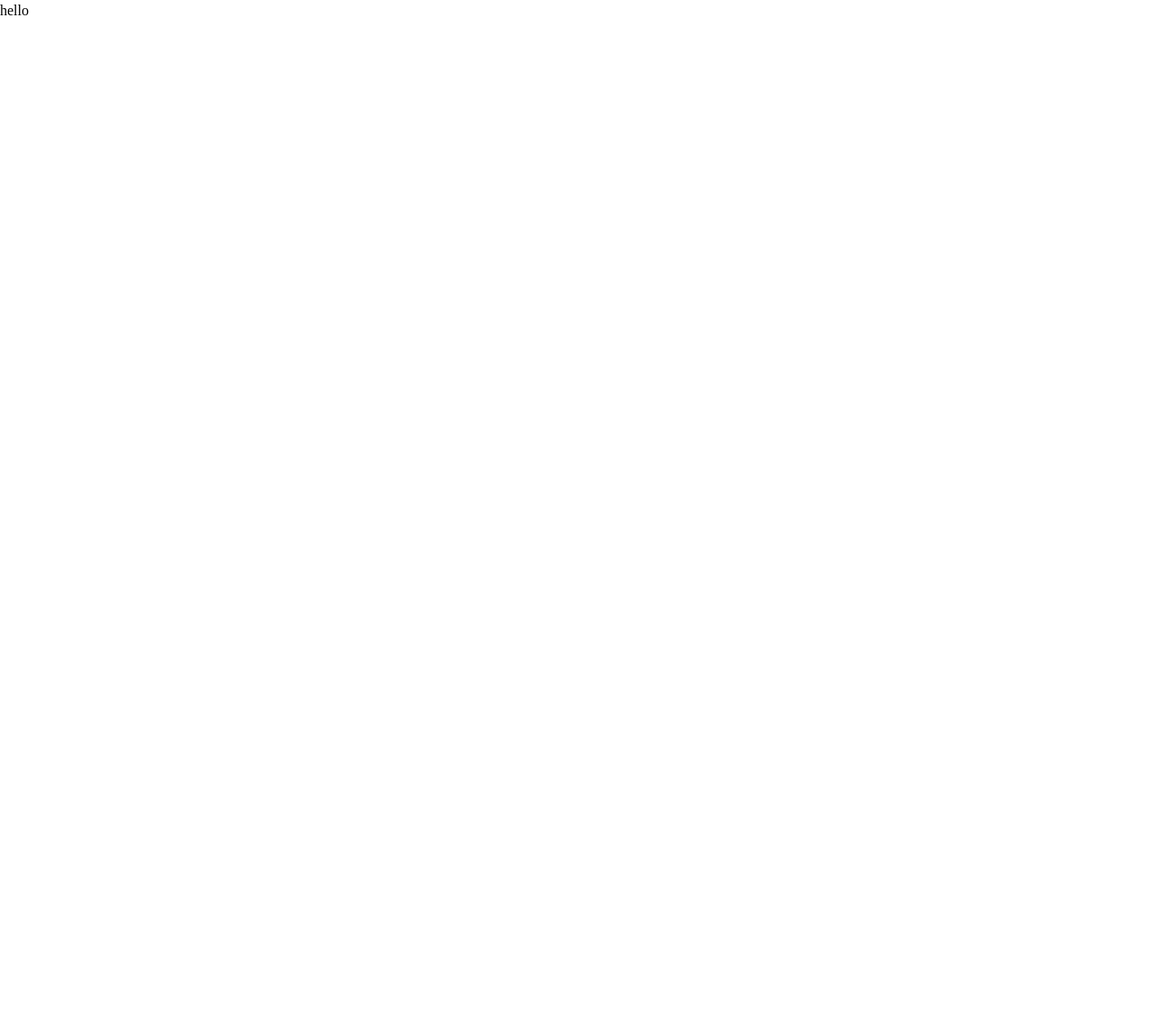
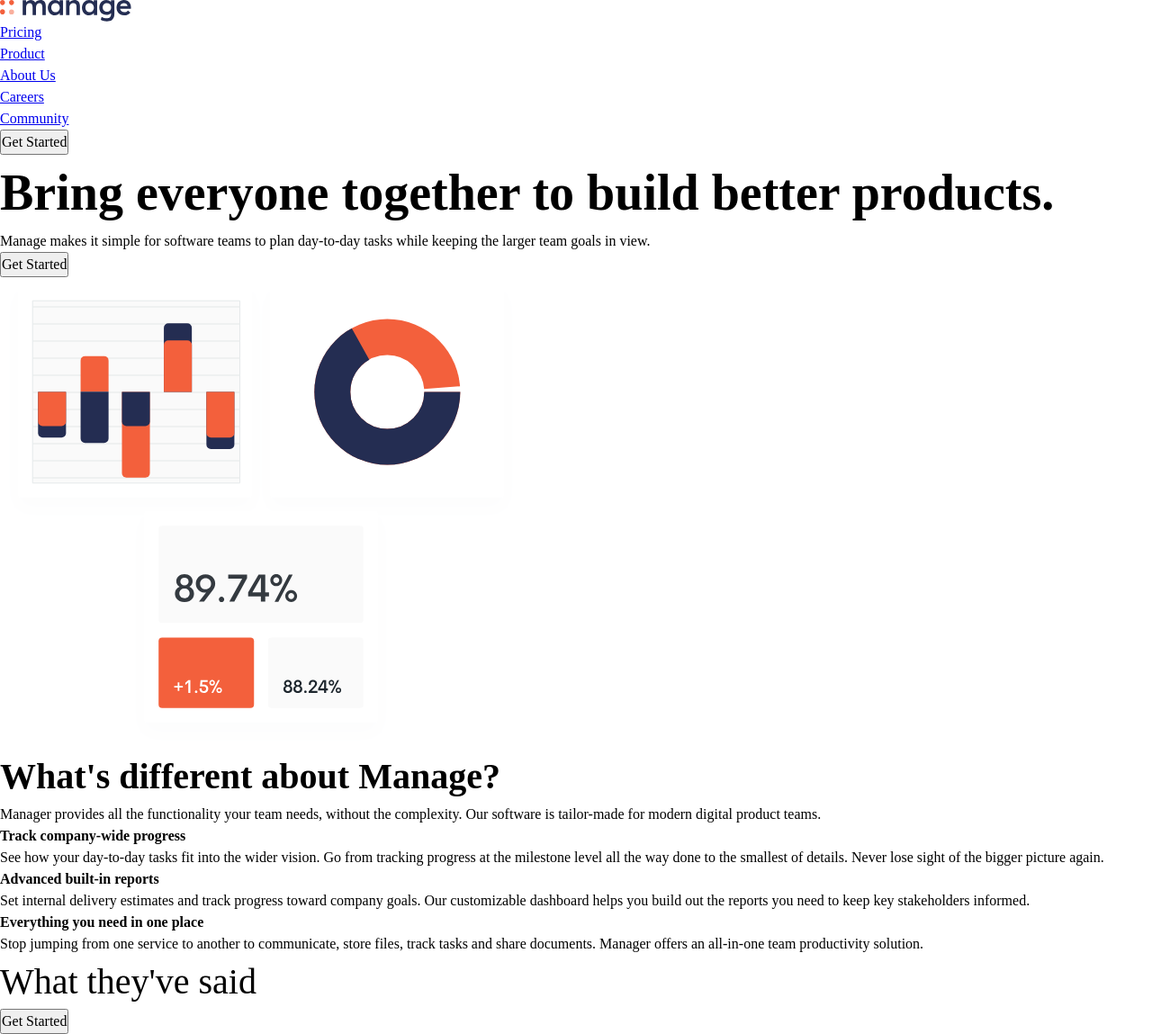
Before and after one commit to PumpkinPeasant/responsive-front, a Nuxt app: page / in a window 1280 px wide. Shown: the whole page at 90% size. Before the commit the page ends 800 px from the top, so only its background shows below. Built offline with nearby package versions, Linux system fonts and the light colour scheme.

Commit message:
Sections

```diff
--- /dev/null
+++ b/components/AboutSection.vue
@@ -0,0 +1,53 @@
+<script setup lang="ts">
+import EvenColumns from "~/components/UI/containers/EvenColumns.vue";
+
+const listItems = [
+  {
+    title: 'Track company-wide progress',
+    text: 'See how your day-to-day tasks fit into the wider vision.\n' +
+        'Go from tracking progress at the milestone level all the\n' +
+        'way done to the smallest of details. Never lose sight of\n' +
+        'the bigger picture again.',
+  },
+  {
+    title: 'Advanced built-in reports',
+    text: 'Set internal delivery estimates and track progress toward\n' +
+        'company goals. Our customizable dashboard helps you\n' +
+        'build out the reports you need to keep key stakeholders\n' +
+        'informed.',
+  },
+  {
+    title: 'Everything you need in one place',
+    text: 'Stop jumping from one service to another to\n' +
+        'communicate, store files, track tasks and share\n' +
+        'documents. Manager offers an all-in-one team\n' +
+        'productivity solution.',
+  },
+]
+</script>
+
+<template>
+  <even-columns>
+    <div>
+      <h2 class="fs-secondary-heading fw-bold">
+        What's different about Manage?
+      </h2>
+      <p>Manager provides all the functionality your
+        team needs, without the complexity. Our
+        software is tailor-made for modern digital
+        product teams.</p>
+    </div>
+    <div>
+      <ul role="list">
+        <li v-for="(item, index) in listItems" :key="index">
+          <h3 class="fs-600 fw-bold">{{ item.title }}</h3>
+          <p>{{ item.text }}</p>
+        </li>
+      </ul>
+    </div>
+  </even-columns>
+</template>
+
+<style scoped>
+
+</style>
--- /dev/null
+++ b/components/AppFooter.vue
@@ -0,0 +1,11 @@
+<script setup lang="ts">
+
+</script>
+
+<template>
+
+</template>
+
+<style scoped>
+
+</style>
--- /dev/null
+++ b/components/AppHeader.vue
@@ -0,0 +1,50 @@
+<script setup lang="ts">
+import Logo from '~/assets/images/logo.svg'
+import AButton from "~/components/UI/AButton.vue";
+
+const navItems = [
+  {
+    title: 'Pricing',
+    href: '#',
+  },
+  {
+    title: 'Product',
+    href: '#',
+  },
+  {
+    title: 'About Us',
+    href: '#',
+  },
+  {
+    title: 'Careers',
+    href: '#',
+  },
+  {
+    title: 'Community',
+    href: '#',
+  },
+]
+
+</script>
+
+<template>
+  <header>
+    <div class="container">
+      <a href="#">
+        <img :src="Logo" alt="Manage">
+      </a>
+      <nav>
+        <ul role="list">
+          <li v-for="(item, index) in navItems" :key="index">
+            <a :href="item.href">{{ item.title }}</a>
+          </li>
+        </ul>
+      </nav>
+      <a-button/>
+    </div>
+  </header>
+</template>
+
+<style scoped>
+
+</style>
--- /dev/null
+++ b/components/CarouselSection.vue
@@ -0,0 +1,16 @@
+<script setup lang="ts">
+
+import EvenColumns from "~/components/UI/containers/EvenColumns.vue";
+import AButton from "~/components/UI/AButton.vue";
+</script>
+
+<template>
+  <even-columns>
+    <h2 class="fs-secondary-heading">What they've said</h2>
+    <a-button/>
+  </even-columns>
+</template>
+
+<style scoped>
+
+</style>
--- /dev/null
+++ b/components/MainSection.vue
@@ -0,0 +1,23 @@
+<script setup lang="ts">
+import AButton from "~/components/UI/AButton.vue";
+import ChartImg from '~/assets/images/illustration-intro.svg'
+import EvenColumns from "~/components/UI/containers/EvenColumns.vue";
+</script>
+
+<template>
+  <even-columns>
+    <div>
+      <h1 class="fs-primary-heading fw-bold">Bring everyone together to build better products.</h1>
+      <p>Manage makes it simple for software teams to plan day-to-day tasks while keeping the larger team goals in
+        view.</p>
+      <a-button/>
+    </div>
+    <div>
+      <img :src="ChartImg" alt="">
+    </div>
+  </even-columns>
+</template>
+
+<style scoped>
+
+</style>
--- /dev/null
+++ b/components/SimplifySection.vue
@@ -0,0 +1,15 @@
+<script setup lang="ts">
+
+</script>
+
+<template>
+  <section>
+    <div class="container">
+
+    </div>
+  </section>
+</template>
+
+<style scoped>
+
+</style>
--- /dev/null
+++ b/components/UI/AButton.vue
@@ -0,0 +1,11 @@
+<script setup lang="ts">
+
+</script>
+
+<template>
+  <button class="button">Get Started</button>
+</template>
+
+<style scoped>
+
+</style>
--- /dev/null
+++ b/components/UI/containers/EvenColumns.vue
@@ -0,0 +1,17 @@
+<script setup lang="ts">
+
+</script>
+
+<template>
+  <section>
+    <div class="container">
+      <div class="even-columns">
+        <slot/>
+      </div>
+    </div>
+  </section>
+</template>
+
+<style scoped>
+
+</style>
--- a/pages/index.vue
+++ b/pages/index.vue
@@ -1,10 +1,20 @@
 <script setup lang="ts">
 
+import AboutSection from "~/components/AboutSection.vue";
+import SimplifySection from "~/components/SimplifySection.vue";
+import AppFooter from "~/components/AppFooter.vue";
 </script>
 
 <template>
   <div>
-    <p>hello</p>
+    <app-header/>
+    <main>
+      <main-section/>
+      <about-section/>
+      <carousel-section/>
+      <simplify-section/>
+      <app-footer/>
+    </main>
   </div>
 </template>
 
```
